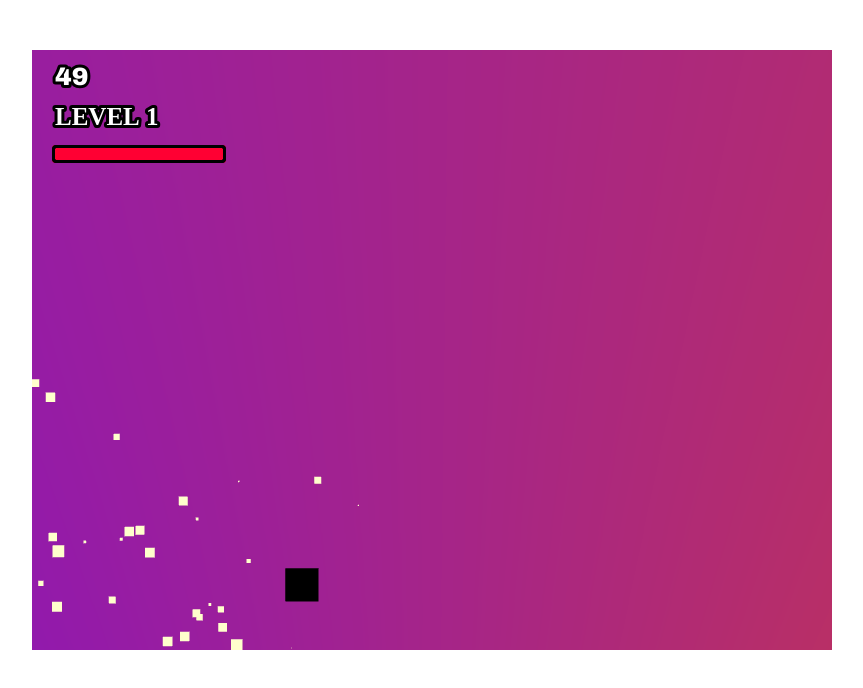
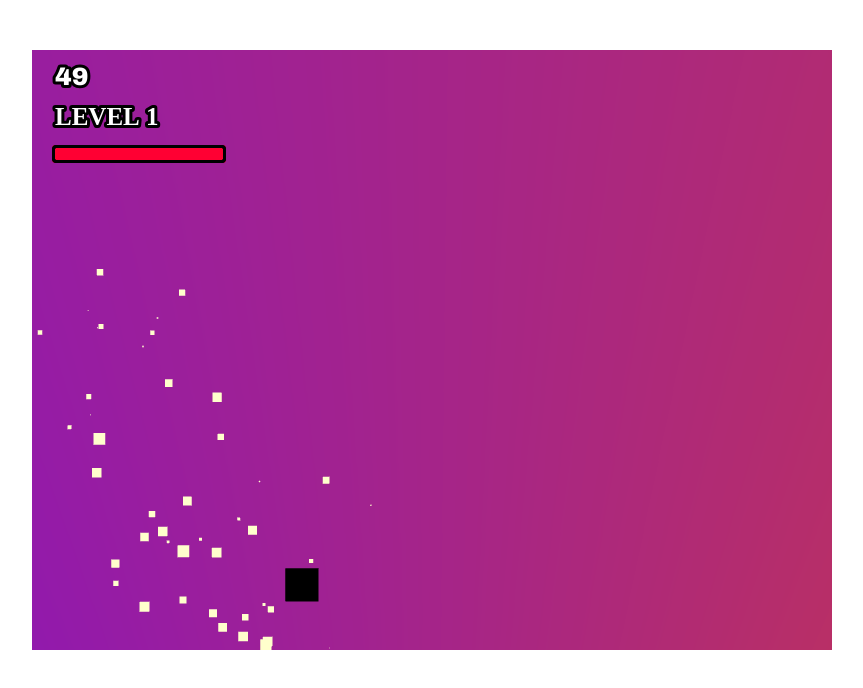
Before and after one commit to tglocicero/SpaceBAR, a plain HTML site: page index.html in a window 1280 px wide. Shown: the whole page, without its empty margins (18-881 px from the left). Drawn offline with Linux system fonts and the light colour scheme; animation ran at ten frames a second.

Commit message:
obstacleDensity now scales with speed, added damage indicator

```diff
--- a/index.html
+++ b/index.html
@@ -27,7 +27,7 @@ var pad;
 var obstacles;
 var dustTrail;
 var obstacleDensity = .05 ;
-var scrollSpeed = 500;
+var scrollSpeed = 250;
 var resetPeriod = false;
 var kickback = 125;
 var levelUp;
@@ -48,6 +48,8 @@ function preload() {
     game.load.image('levelUp', 'assets/levelUp.png');
     game.load.image('blood', 'assets/blood.png');
     game.load.image('bloodCase', 'assets/bloodCase.png');
+    game.load.image('damage', 'assets/damage.png');
+    // game.load.image('freshHealth', 'assets/freshHealth.png');
 }
 
 function create() {
@@ -68,8 +70,6 @@ function create() {
     player.body.bounce.set(.5);
     player.body.collideWorldBounds = true;
     player.scale.setTo(.2, .2);
-
-    levelUp = game.add.sprite(100, 220, 'levelUp');
 
     dustTrail = game.add.group();
     generateTrail();
@@ -95,6 +95,9 @@ function create() {
     level.strokeThickness = 6;
     level.fill = '#FFFFFF';
 
+    levelUp = game.add.sprite(100, 220, 'levelUp');
+    damage = game.add.sprite(0,0, 'damage');
+    freshHealth = game.add.sprite(20, 95, 'freshHealth');
     blood = game.add.sprite(20, 95, 'blood');
     bloodCase = game.add.sprite(20, 95, 'bloodCase');
 }
@@ -103,6 +106,8 @@ function update() {
     time++;
     score += 1*multiplyer;
     text.text = score;
+    game.world.sendToBack(damage);
+    // game.world.sendToBack(freshHealth);
 
     // player controls
     player.body.gravity.y = gravity
@@ -119,6 +124,7 @@ function update() {
     if (!resetPeriod) {
         generateObstacles();
         game.world.sendToBack(levelUp);
+        game.world.sendToBack(freshHealth);
     }
     game.world.bringToTop(player);
 
@@ -131,6 +137,7 @@ function update() {
         player.body.velocity.x = -kickback;
         resetPeriod = true;
         game.world.bringToTop(levelUp);
+        game.world.bringToTop(freshHealth);
         lvl++;
         multiplyer = multiplyer * 2;
         level.text = 'LEVEL ' + lvl;
@@ -142,6 +149,7 @@ function update() {
     }
     if (player.x < 4) {
         health--;
+        game.world.bringToTop(damage)
         blood.scale.set(health/100,1);
     }
     if (obstacles.total == 0 && player.body.velocity.x >= 1) {
@@ -188,7 +196,7 @@ function generateObstacles() {
     var q = game.rnd.frac();
     var x = game.rnd.integerInRange(-10,10);
     var y = game.rnd.integerInRange(-500,500);
-    if (q < obstacleDensity) { // .1 is ideal
+    if (q < scrollSpeed/10000) { // .1 is ideal
         asteroid = game.add.sprite(1000 + x, 220 + y,'asteroid');
         game.physics.arcade.enable(asteroid);
         asteroid.scale.setTo(s,s);
```
Also changed, not shown: assets/damage.png (added).
